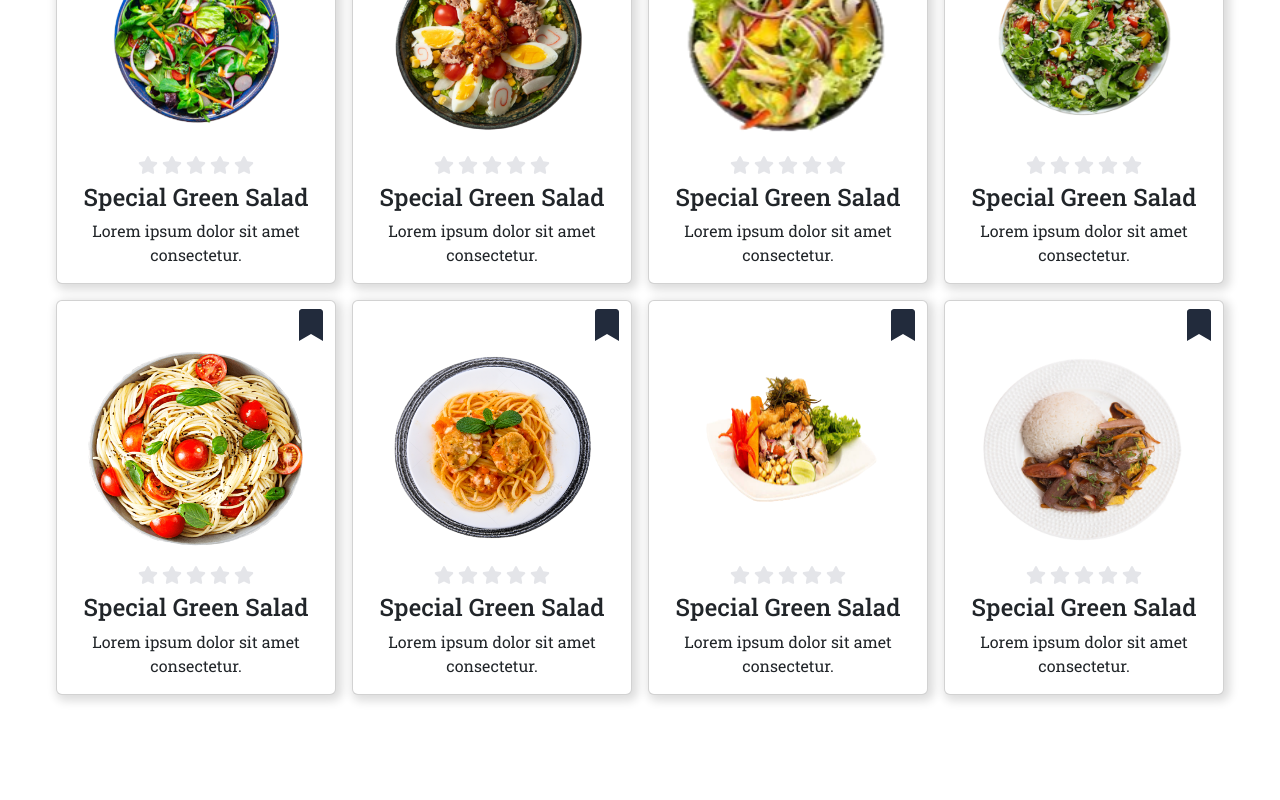
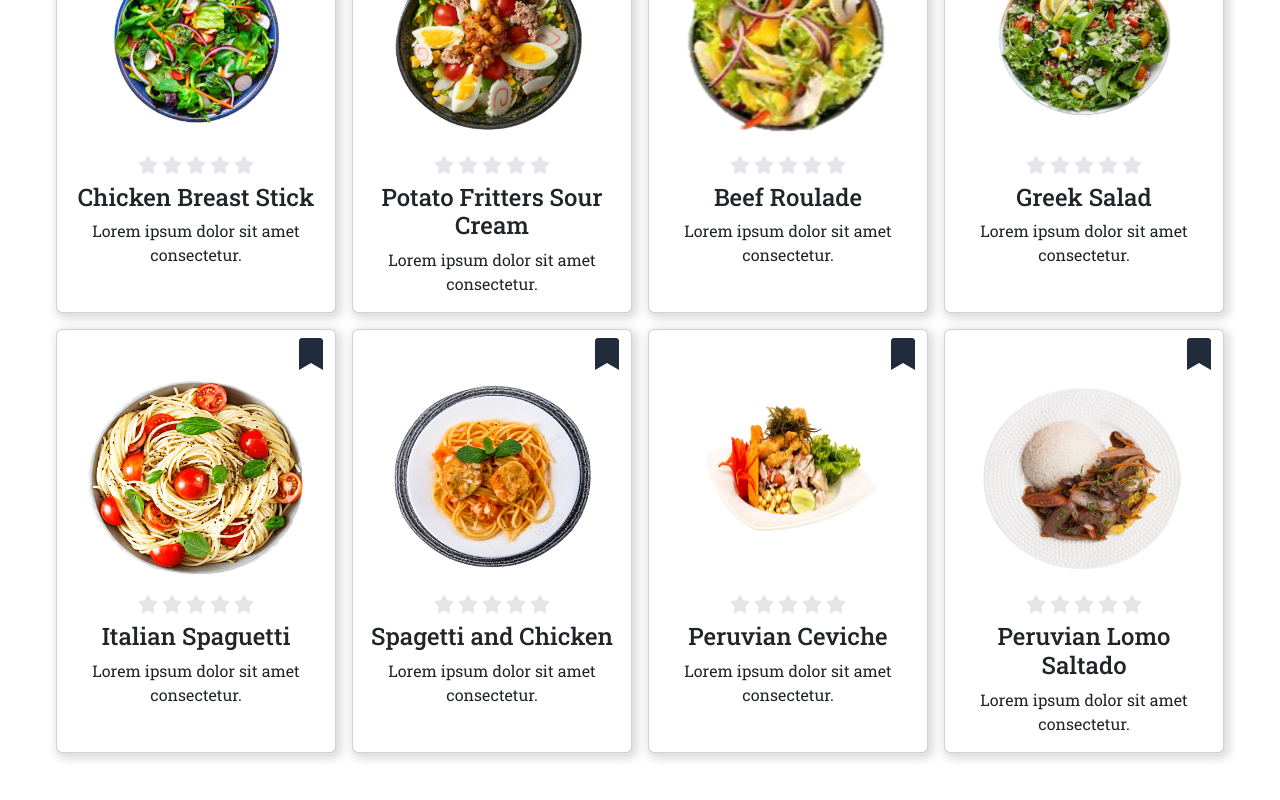
Before and after one commit to alancrisanto/recipesnext, a Next.js app: page / in a window 1280 px wide. Shown: the part 1439-2239 px from the top of the page. Before the commit the page ends 2182 px from the top, so only its background shows below. Built offline with nearby package versions, Linux system fonts and the light colour scheme; no server answers.

Commit message:
fix cards height

```diff
--- a/package.json
+++ b/package.json
@@ -9,9 +9,6 @@
     "lint": "next lint"
   },
   "dependencies": {
-    "@emotion/react": "^11.11.3",
-    "@emotion/styled": "^11.11.0",
-    "@mui/material": "^5.15.10",
     "@prisma/client": "^5.9.1",
     "bootstrap": "^5.3.2",
     "bootstrap-icons": "^1.11.3",
--- a/src/components/recipesCards/recipesCards.tsx
+++ b/src/components/recipesCards/recipesCards.tsx
@@ -3,17 +3,17 @@ import { FaBookmark } from "react-icons/fa";
 import styles from "./page.module.css";
 import RatingComponent from "../rating/rating";
 
-function RecipesCards({ recImg }: { recImg: string }) {
+function RecipesCards({ recImg, title, desc }: { recImg: string; title: string; desc: string }) {
 	return (
 		<div className={`card ${styles.card} d-flex flex-column`}>
 			<FaBookmark className={`align-self-end fs-2 m-2 ${styles.bookmark}`} />
 			<div className={`d-flex flex-column align-items-center ${styles.imgDiv}`}>
 				<Image src={recImg} width={220} height={200} alt="recipe image" sizes="100vw" />
 			</div>
-			<div className={`card-body text-center `}>
+			<div className={`card-body text-center`}>
 				<RatingComponent />
-				<h4 className="mt-2">Special Green Salad</h4>
-				<p>Lorem ipsum dolor sit amet consectetur.</p>
+				<h4 className="mt-2">{title}</h4>
+				<p>{desc}</p>
 			</div>
 		</div>
 	);
--- a/src/components/recipesContainer/recipesContainer.tsx
+++ b/src/components/recipesContainer/recipesContainer.tsx
@@ -17,15 +17,23 @@ function RecipesContainer() {
 				<FilterButtons title="Drinks" icon={MdLocalDrink} />
 				<FilterButtons title="More Menu" icon={BiSolidDish} />
 			</div>
-			<div className={`cardsContainer d-flex flex-wrap justify-content-center align-items-center  gap-3`}>
-				<RecipesCards recImg="/dish1.png" />
-				<RecipesCards recImg="/dish2.png" />
-				<RecipesCards recImg="/dish3.png" />
-				<RecipesCards recImg="/dish4.png" />
-				<RecipesCards recImg="/dish5.png" />
-				<RecipesCards recImg="/dish6.png" />
-				<RecipesCards recImg="/dish7.png" />
-				<RecipesCards recImg="/dish8.png" />
+			<div className={`cardsContainer d-flex flex-wrap justify-content-center gap-3`}>
+				<RecipesCards recImg="/dish1.png" title="Chicken Breast Stick" desc="Lorem ipsum dolor sit amet consectetur." />
+				<RecipesCards
+					recImg="/dish2.png"
+					title="Potato Fritters Sour Cream"
+					desc="Lorem ipsum dolor sit amet consectetur."
+				/>
+				<RecipesCards recImg="/dish3.png" title="Beef Roulade" desc="Lorem ipsum dolor sit amet consectetur." />
+				<RecipesCards recImg="/dish4.png" title="Greek Salad" desc="Lorem ipsum dolor sit amet consectetur." />
+				<RecipesCards recImg="/dish5.png" title="Italian Spaguetti" desc="Lorem ipsum dolor sit amet consectetur." />
+				<RecipesCards recImg="/dish6.png" title="Spagetti and Chicken" desc="Lorem ipsum dolor sit amet consectetur." />
+				<RecipesCards recImg="/dish7.png" title="Peruvian Ceviche" desc="Lorem ipsum dolor sit amet consectetur." />
+				<RecipesCards
+					recImg="/dish8.png"
+					title="Peruvian Lomo Saltado"
+					desc="Lorem ipsum dolor sit amet consectetur."
+				/>
 			</div>
 		</div>
 	);
```
Also changed, not shown: 1 other file (tests, documents, lock files or other folders).
